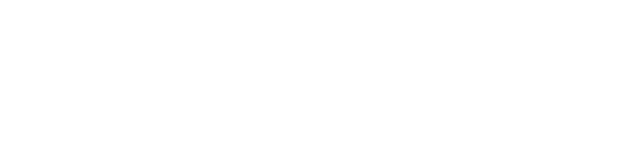
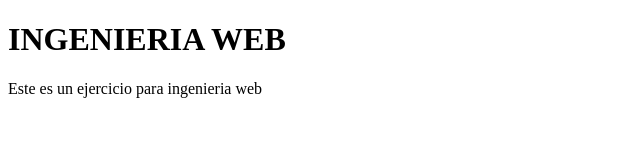
Before and after one commit to ojedamtzalberto/ingenieriaweb, a plain HTML site: page index.html in a window 1280 px wide. Shown: the whole page, without its empty margins (0-640 px from the left). Drawn offline with Linux system fonts and the light colour scheme.

Commit message:
Segundo Commit

```diff
--- a/index.html
+++ b/index.html
@@ -3,6 +3,8 @@
 <head>
 	<meta charset="UTF-8">
 	<title>Fila 4</title>
+	<h1>INGENIERIA WEB</h1>
+	  <p>Este es un ejercicio para ingenieria web</p>
 </head>
 <body>
 
```
